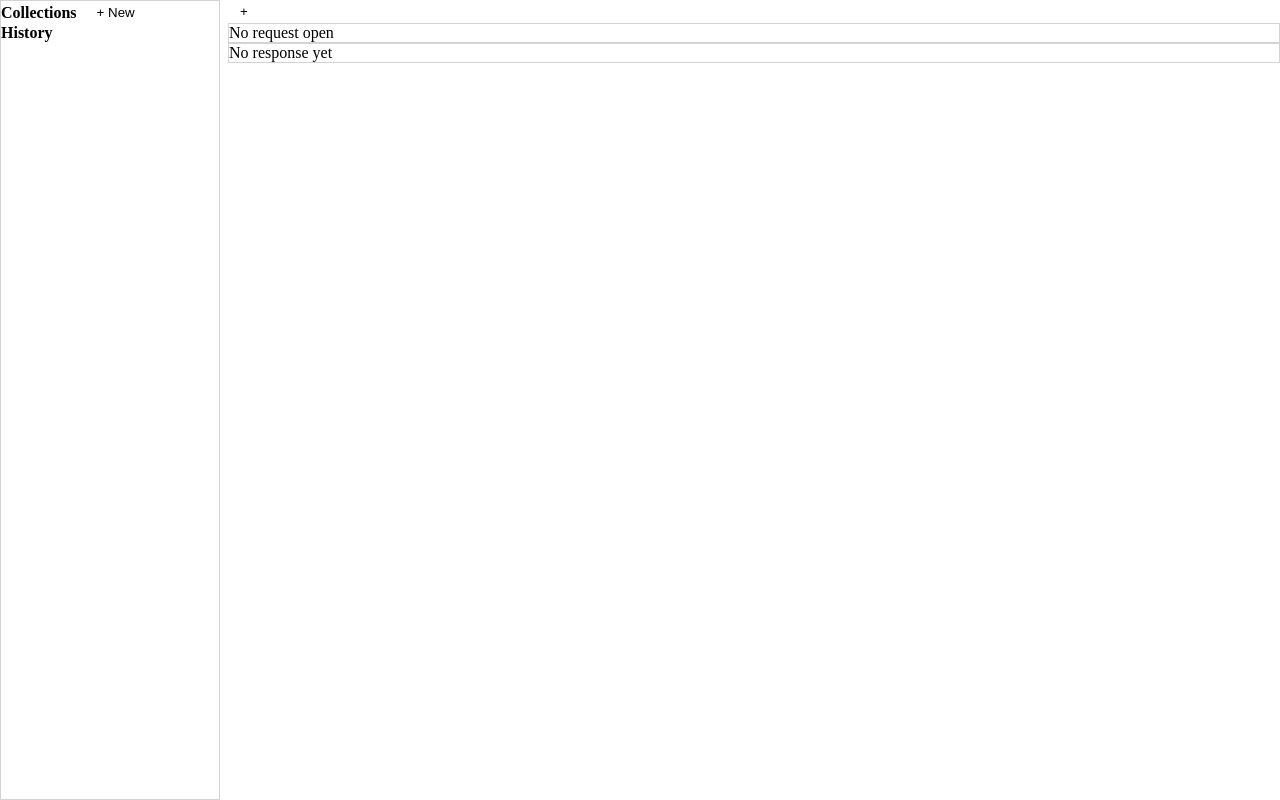
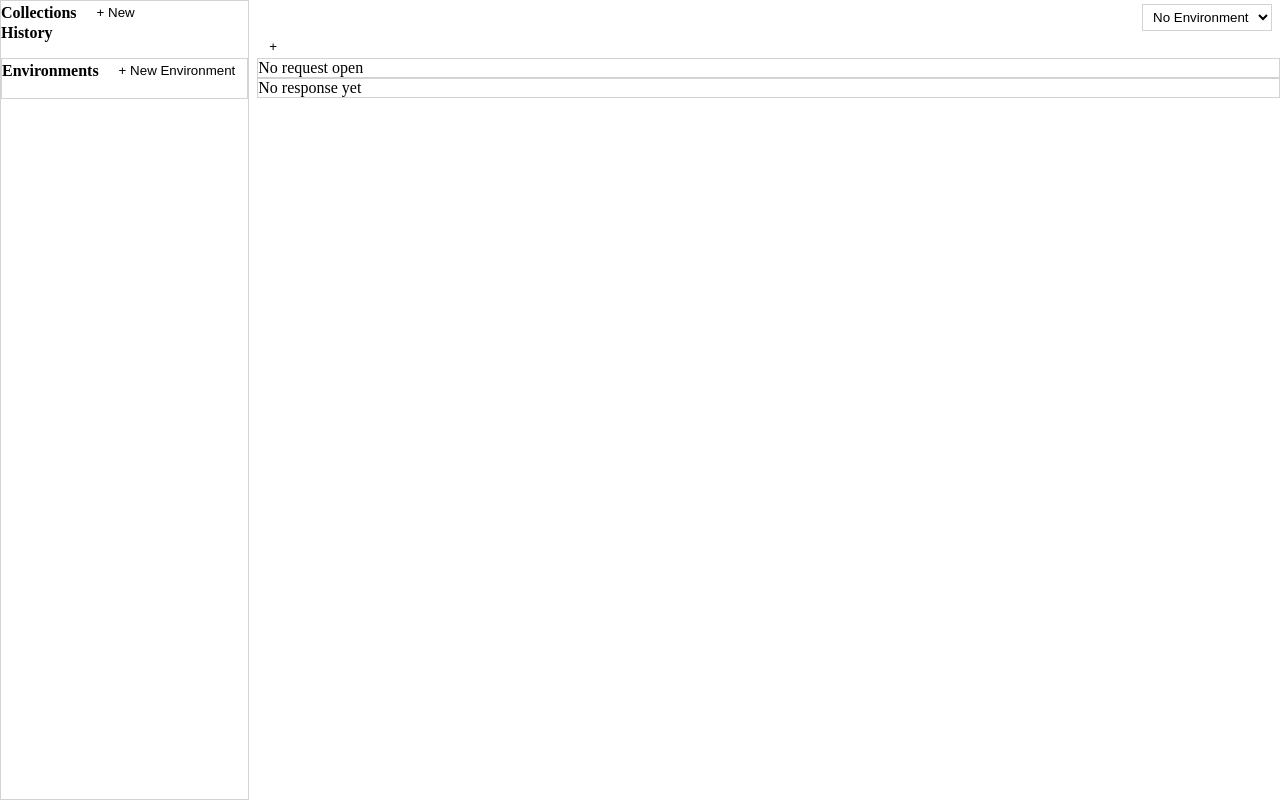
Before and after one commit to NaumovOleg/rrequest, a React app: page / in a window 1280 px wide. Built offline with nearby package versions, Linux system fonts and the light colour scheme; the HTML template or start-up script is replaced by a standard one.

Commit message:
feat: wire environments into App and sidebar

```diff
--- a/src/webview/App.tsx
+++ b/src/webview/App.tsx
@@ -6,11 +6,14 @@ import { Sidebar } from './components/Sidebar/Sidebar'
 import { Tabs } from './components/Tabs/Tabs'
 import { RequestPanel } from './components/RequestPanel/RequestPanel'
 import { ResponsePanel } from './components/ResponsePanel/ResponsePanel'
+import { EnvDropdown } from './components/EnvDropdown/EnvDropdown'
 
 export function App() {
   const setTree = useStore((s) => s.setTree)
   const setResponse = useStore((s) => s.setResponse)
   const setHistory = useStore((s) => s.setHistory)
+  const setEnvironments = useStore((s) => s.setEnvironments)
+  const setActiveEnvId = useStore((s) => s.setActiveEnvId)
 
   useEffect(() => {
     const off = onHostMessage((m) => {
@@ -19,16 +22,24 @@ export function App() {
         setResponse(m.requestId, m.payload)
         postToHost({ type: 'loadHistory' })
       } else if (m.type === 'history') setHistory(m.entries)
+      else if (m.type === 'environments') {
+        setEnvironments(m.environments)
+        setActiveEnvId(m.activeId)
+      }
     })
     postToHost({ type: 'ready' })
     postToHost({ type: 'loadHistory' })
+    postToHost({ type: 'loadEnvironments' })
     return off
-  }, [setTree, setResponse, setHistory])
+  }, [setTree, setResponse, setHistory, setEnvironments, setActiveEnvId])
 
   return (
     <div className="rm-row" style={{ alignItems: 'stretch', height: '100vh' }}>
       <Sidebar />
       <div style={{ flex: 1, display: 'flex', flexDirection: 'column' }}>
+        <div className="rm-row" style={{ justifyContent: 'flex-end', padding: '4px 8px' }}>
+          <EnvDropdown />
+        </div>
         <Tabs />
         <RequestPanel />
         <ResponsePanel />
--- a/src/webview/components/Sidebar/Sidebar.tsx
+++ b/src/webview/components/Sidebar/Sidebar.tsx
@@ -1,6 +1,7 @@
 import { useStore } from '../../state/store'
 import { postToHost } from '../../ipc'
 import type { RestRequest } from '../../../shared/types'
+import { Environments } from '../Environments/Environments'
 
 export function Sidebar() {
   const tree = useStore((s) => s.tree)
@@ -45,6 +46,7 @@ export function Sidebar() {
           </li>
         ))}
       </ul>
+      <Environments />
     </div>
   )
 }
```
Also changed, not shown: 2 other files (tests, documents, lock files or other folders).
